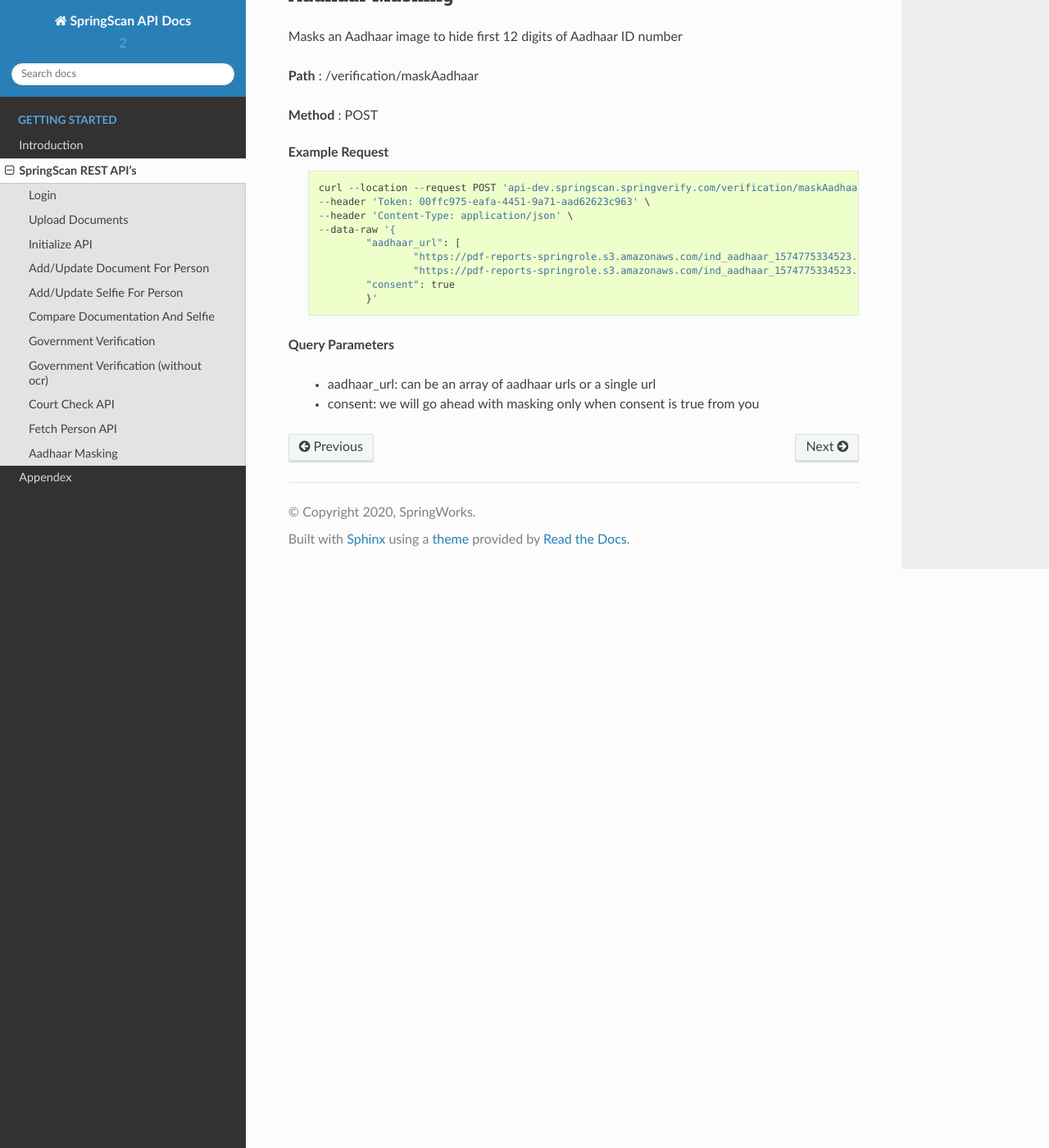
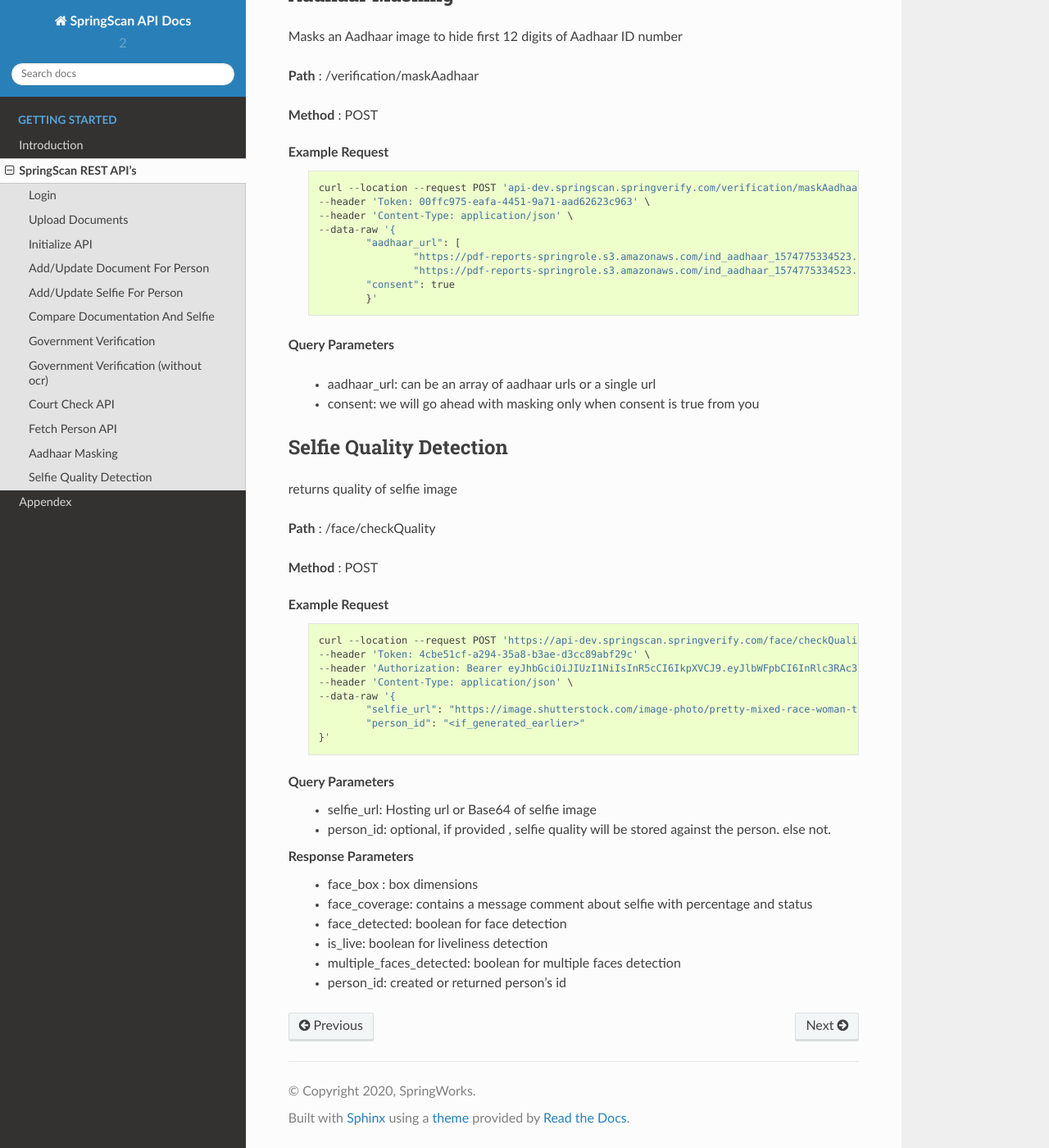
Before and after one commit to SpringRole/springscan-documentation, a Sphinx documentation site: the page built from source/gettingStarted/authentication.rst, in a window 1280 px wide and 1400 px high, scrolled down 8196 px. Shown: the whole window at 82% size. Built offline with Sphinx 7.4.7 and the Read the Docs theme 2.0.0, drawn with Linux system fonts in a browser that asks for light colours.

Commit message:
face detection

```diff
--- a/source/gettingStarted/authentication.rst
+++ b/source/gettingStarted/authentication.rst
@@ -402,3 +402,37 @@
 
 	* aadhaar_url: can be an array of aadhaar urls or a single url
 	* consent: we will go ahead with masking only when consent is true from you
+
+
+Selfie Quality Detection
+----------------
+
+returns quality of selfie image
+
+**Path** : /face/checkQuality
+
+**Method** : POST
+
+**Example Request**
+ 	.. code::
+
+		curl --location --request POST 'https://api-dev.springscan.springverify.com/face/checkQuality' \
+		--header 'Token: 4cbe51cf-a294-35a8-b3ae-d3cc89abf29c' \
+		--header 'Authorization: Bearer eyJhbGciOiJIUzI1NiIsInR5cCI6IkpXVCJ9.eyJlbWFpbCI6InRlc3RAc3ByaW5nc2Nhbi5jb20iLCJ1c2VySWQiOiI1ZTMwN2IwNGNkNWQ5YTAzMTgwYzMwYWMiLCJpYXQiOjE1ODYzNDU0ODUsImV4cCI6MTU5NDk4NTQ4NX0.7WOKNdv-wZ21cYVKuE8tMF2waecvC1NGUqtyV9pDjKE' \
+		--header 'Content-Type: application/json' \
+		--data-raw '{
+			"selfie_url": "https://image.shutterstock.com/image-photo/pretty-mixed-race-woman-taking-260nw-363424883.jpg",
+			"person_id": "<if_generated_earlier>"
+		}'
+
+**Query Parameters**
+	* selfie_url: Hosting url or Base64 of selfie image
+	* person_id: optional, if provided , selfie quality will be stored against the person. else not.
+
+**Response Parameters**
+	* face_box : box dimensions
+	* face_coverage: contains a message comment about selfie with percentage and status
+	* face_detected: boolean for face detection
+	* is_live: boolean for liveliness detection
+	* multiple_faces_detected: boolean for multiple faces detection
+	* person_id: created or returned person's id
```
